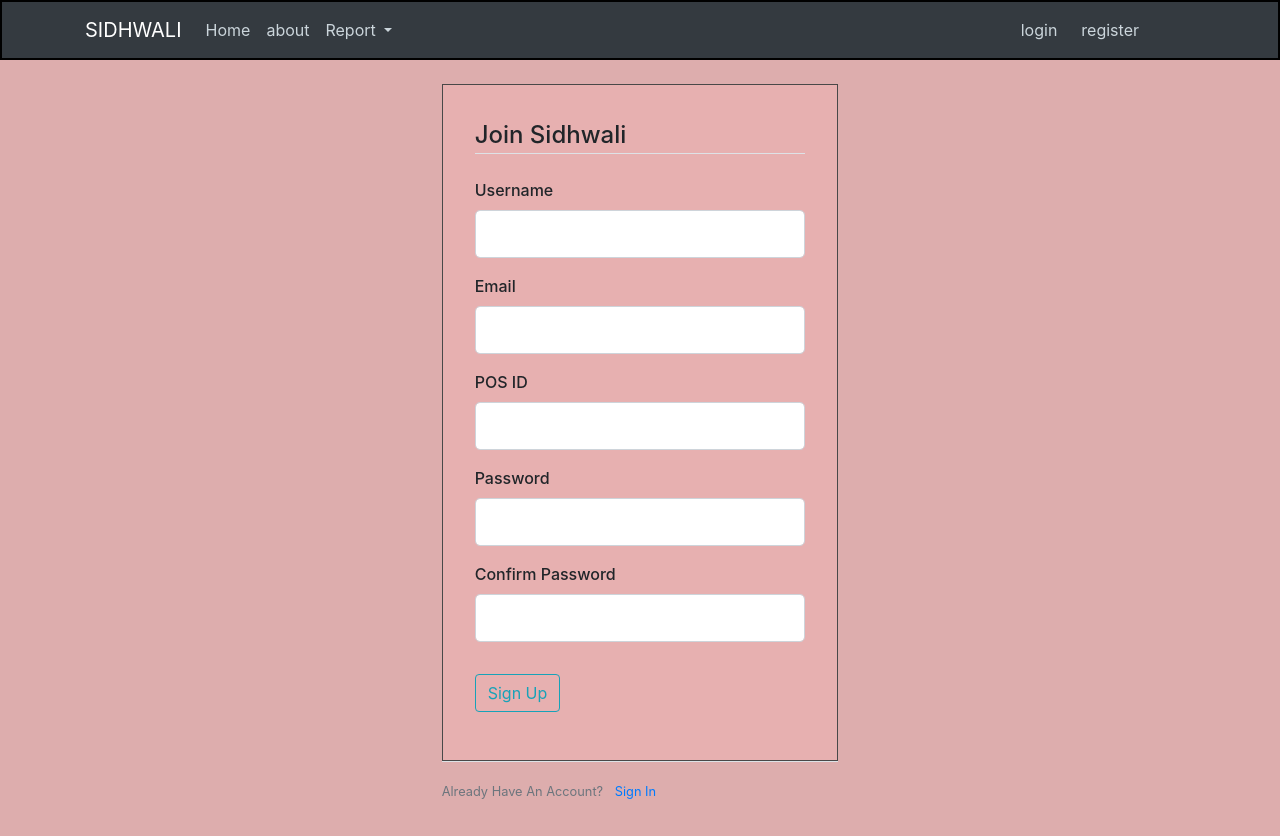
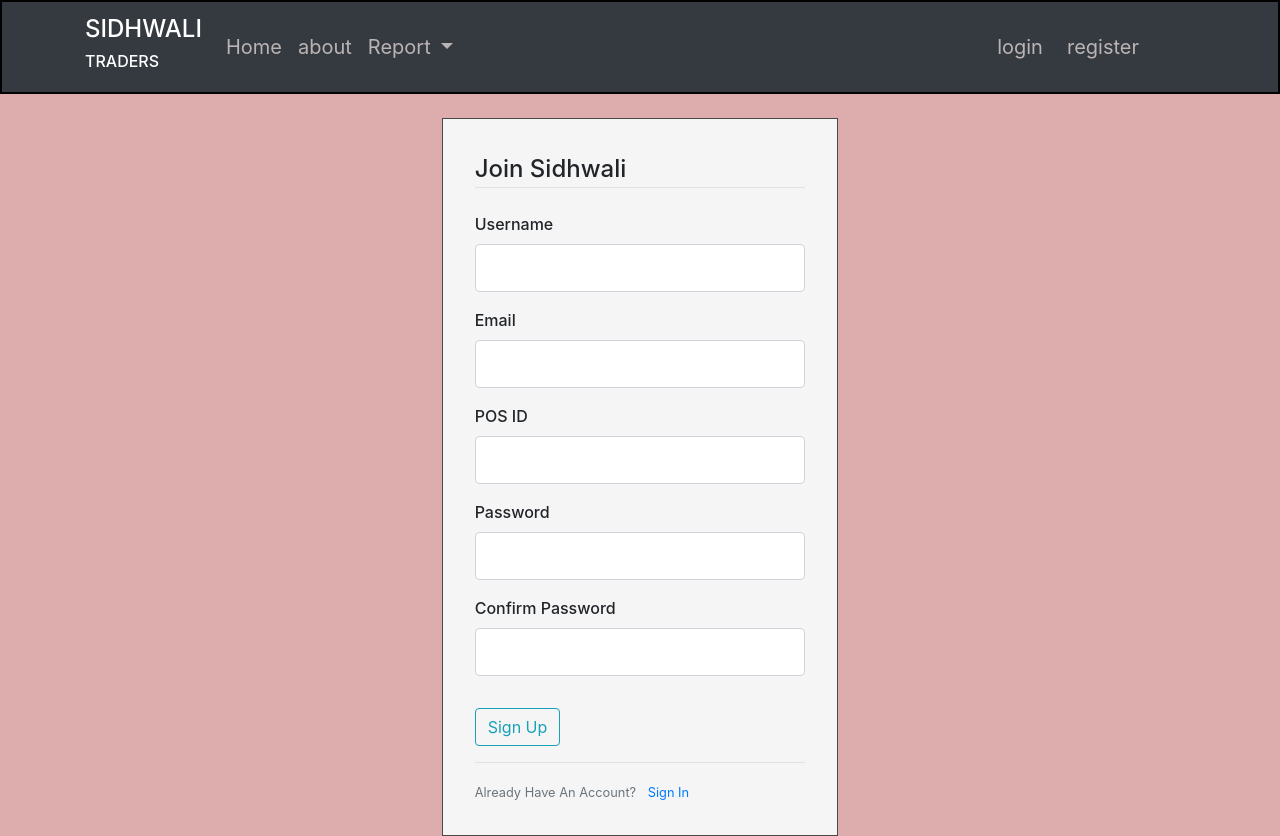
Before and after one commit to Rapid292/CRM-for-Jio-Distributors, a Flask app: page /register in a window 1280 px wide. Before the commit the page ends 799 px from the top, so only its background shows below. Run offline with Flask 2, Linux system fonts and the light colour scheme; some libraries are stand-ins or nearby versions.

Commit message:
Added Some Hover effects

```diff
--- a/crm/static/main.css
+++ b/crm/static/main.css
@@ -10,11 +10,13 @@ body {
 }
 
 .site-header .navbar-nav .nav-link {
-   color: #cbd5db;
+   color: rgb(187, 180, 180);
+   font-size: 20px;
  }
 
  .site-header .navbar-nav .nav-link:hover {
-   color: #ffffff;
+   color: white;
+   font-size: 25px;
  }
 
  .site-header .navbar-nav .nav-link.active {
@@ -22,7 +24,7 @@ body {
  }
 
 .content-section {
-   background-color: rgb(231, 176, 176);
+   background-color: whitesmoke;
    border: .5px solid rgb(73, 72, 72);
    padding: 2rem;
    font-weight: 500;
--- a/crm/templates/index.html
+++ b/crm/templates/index.html
@@ -15,9 +15,16 @@
 
 <body>
    <header class="site-header">
-      <nav class="navbar navbar-expand-lg navbar-dark bg-dark px-5">
+      <nav class="navbar navbar-expand-lg navbar-dark bg-dark px-6">
          <div class="container">
-            <a class="navbar-brand" href="/">SIDHWALI</a>
+            <a class="navbar-brand" href="{{ url_for('home')}}">
+               <h4>
+                  SIDHWALI
+               </h4>
+               <h6>
+                  TRADERS
+               </h6>
+            </a>
             <button class="navbar-toggler" type="button" data-toggle="collapse" data-target="#navbarSupportedContent"
                aria-controls="navbarSupportedContent" aria-expanded="false" aria-label="Toggle navigation">
                <span class="navbar-toggler-icon"></span>
--- a/crm/templates/register.html
+++ b/crm/templates/register.html
@@ -79,12 +79,11 @@
             {{ form.submit(class="btn btn-outline-info") }}
          </div>
       </form>
-   </div>
-
-   <div class="border-top pt-3">
-      <small class="text-muted">
-         Already Have An Account? <a href="{{ url_for('login') }}" class="ml-2">Sign In</a>
-      </small>
+      <div class="border-top pt-3">
+         <small class="text-muted">
+            Already Have An Account? <a href="{{ url_for('login') }}" class="ml-2">Sign In</a>
+         </small>
+      </div>
    </div>
 </div>
 {% endblock content %}
```
Also changed, not shown: crm/templates/login.html (+7 -7 lines).
